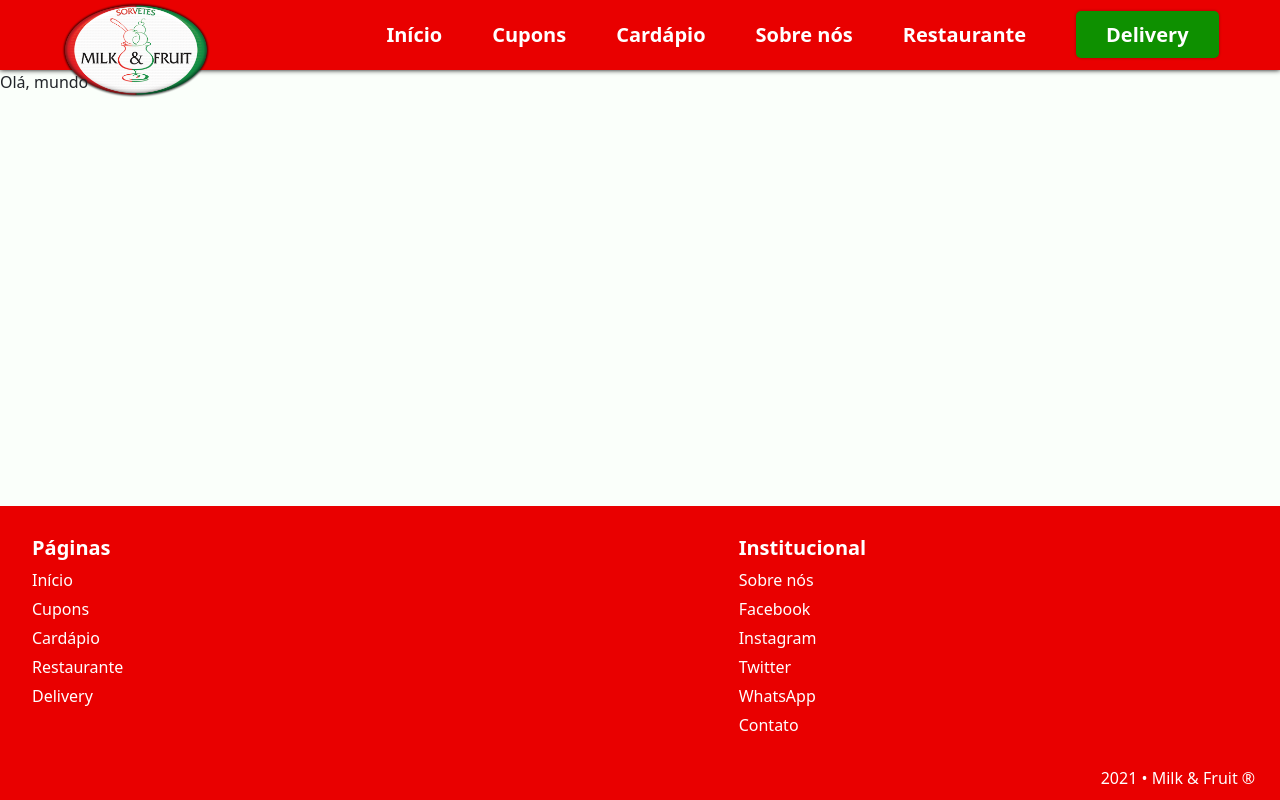
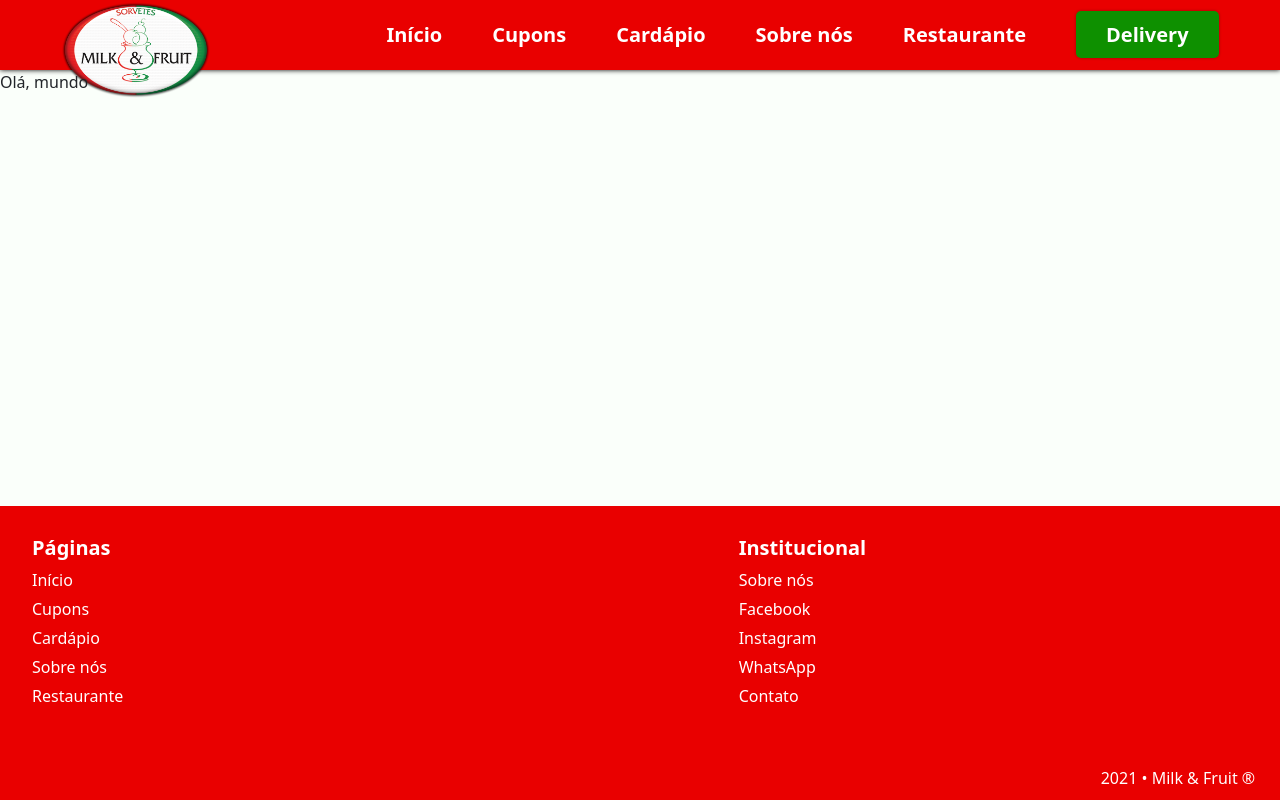
Before and after one commit to gaoliver/milkefruit-react, a React (Create React App) app: page / in a window 1280 px wide. Built offline with nearby package versions, Linux system fonts and the light colour scheme.

Commit message:
feat: Types file + mock menus JSON

```diff
--- /dev/null
+++ b/src/__mock__/menu.ts
@@ -0,0 +1,61 @@
+import { IPages } from '../types';
+
+export const pages: Array<IPages> = [
+
+  {
+    id: 1,
+    name: 'Início',
+    link: '#'
+  },
+  {
+    id: 2,
+    name: 'Cupons',
+    link: '#'
+  },
+  {
+    id: 3,
+    name: 'Cardápio',
+    link: '#'
+  },
+  {
+    id: 4,
+    name: 'Sobre nós',
+    link: '#'
+  },
+  {
+    id: 5,
+    name: 'Restaurante',
+    link: '#'
+  }
+];
+
+export const institucional: Array<IPages> = [
+  {
+    id: 1,
+    name: 'Sobre nós',
+    link: '#'
+  },
+  {
+    id: 2,
+    name: 'Facebook',
+    link: 'https://facebook.com/milkefruit',
+    target: "_blank"
+  },
+  {
+    id: 3,
+    name: 'Instagram',
+    link: 'https://instagram.com/milkefruit',
+    target: "_blank"
+  },
+  {
+    id: 3,
+    name: 'WhatsApp',
+    link: '#',
+    target: "_blank"
+  },
+  {
+    id: 4,
+    name: 'Contato',
+    link: '#'
+  }
+];
--- a/src/components/Footer/index.tsx
+++ b/src/components/Footer/index.tsx
@@ -1,4 +1,5 @@
 import React from 'react';
+import { institucional, pages } from '../../__mock__/menu';
 
 import './footer.scss';
 
@@ -11,44 +12,27 @@ function Footer() {
         <div className="col-6 col-sm-5 pages">
           <h5>Páginas</h5>
           <ul>
-            <li>
-              <a href="#">Início</a>
-            </li>
-            <li>
-              <a href="#">Cupons</a>
-            </li>
-            <li>
-              <a href="#">Cardápio</a>
-            </li>
-            <li>
-              <a href="#">Restaurante</a>
-            </li>
-            <li>
-              <a href="#">Delivery</a>
-            </li>
+            {pages.map((item) => {
+              return (
+                <li key={item.id}>
+                  <a href={item.link}>{item.name}</a>
+                </li>
+              );
+            })}
           </ul>
         </div>
         <div className="col-6 col-sm-5 pages">
           <h5>Institucional</h5>
           <ul>
-            <li>
-              <a href="#">Sobre nós</a>
-            </li>
-            <li>
-              <a href="#">Facebook</a>
-            </li>
-            <li>
-              <a href="#">Instagram</a>
-            </li>
-            <li>
-              <a href="#">Twitter</a>
-            </li>
-            <li>
-              <a href="#">WhatsApp</a>
-            </li>
-            <li>
-              <a href="#">Contato</a>
-            </li>
+            {institucional.map((item) => {
+              return (
+                <li key={item.id}>
+                  <a href={item.link} target={item.target}>
+                    {item.name}
+                  </a>
+                </li>
+              );
+            })}
           </ul>
         </div>
       </div>
--- a/src/components/Header/index.tsx
+++ b/src/components/Header/index.tsx
@@ -3,6 +3,7 @@ import React, { useState } from 'react';
 import './header.scss';
 
 import logo from '../../assets/logo-shadow-realista.png';
+import { pages } from '../../__mock__/menu';
 
 function Header() {
   const [active, setActive] = useState(false);
@@ -31,21 +32,13 @@ function Header() {
       <img src={logo} alt="Logo Milk & Fruit" />
 
       <ul>
-        <li>
-          <a href="#">Início</a>
-        </li>
-        <li>
-          <a href="#">Cupons</a>
-        </li>
-        <li>
-          <a href="#">Cardápio</a>
-        </li>
-        <li>
-          <a href="#">Sobre nós</a>
-        </li>
-        <li>
-          <a href="#">Restaurante</a>
-        </li>
+        {pages.map((item) => {
+          return (
+            <li key={item.id}>
+              <a href={item.link}>{item.name}</a>
+            </li>
+          );
+        })}
         <li className="delivery">
           <a href="#">Delivery</a>
         </li>
--- a/src/components/Sidebar/index.tsx
+++ b/src/components/Sidebar/index.tsx
@@ -1,4 +1,5 @@
 import React from 'react';
+import { pages } from '../../__mock__/menu';
 
 import './sidebar.scss';
 
@@ -6,21 +7,13 @@ function Sidebar() {
   return (
     <div className="sidebar" id="sidebar">
       <ul>
-        <li>
-          <a href="#">Início</a>
-        </li>
-        <li>
-          <a href="#">Cupons</a>
-        </li>
-        <li>
-          <a href="#">Cardápio</a>
-        </li>
-        <li>
-          <a href="#">Sobre nós</a>
-        </li>
-        <li>
-          <a href="#">Restaurante</a>
-        </li>
+        {pages.map((item) => {
+          return (
+            <li key={item.id}>
+              <a href={item.link}>{item.name}</a>
+            </li>
+          );
+        })}
       </ul>
       <div className="delivery">
         <a href="#">Delivery</a>
--- /dev/null
+++ b/src/types.ts
@@ -0,0 +1,6 @@
+export interface IPages {
+  id: number;
+  name: string;
+  link: string;
+  target?: '_blank';
+}
```
